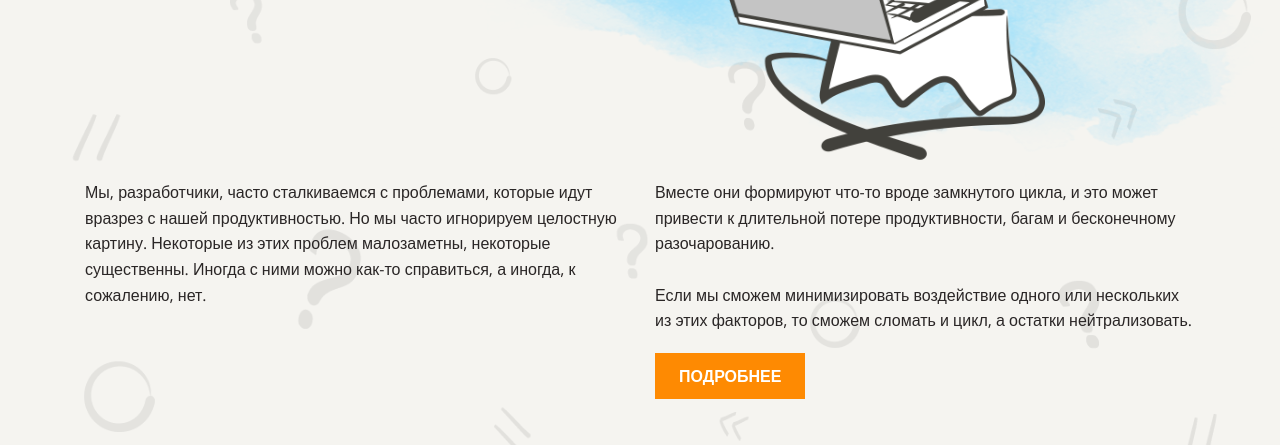
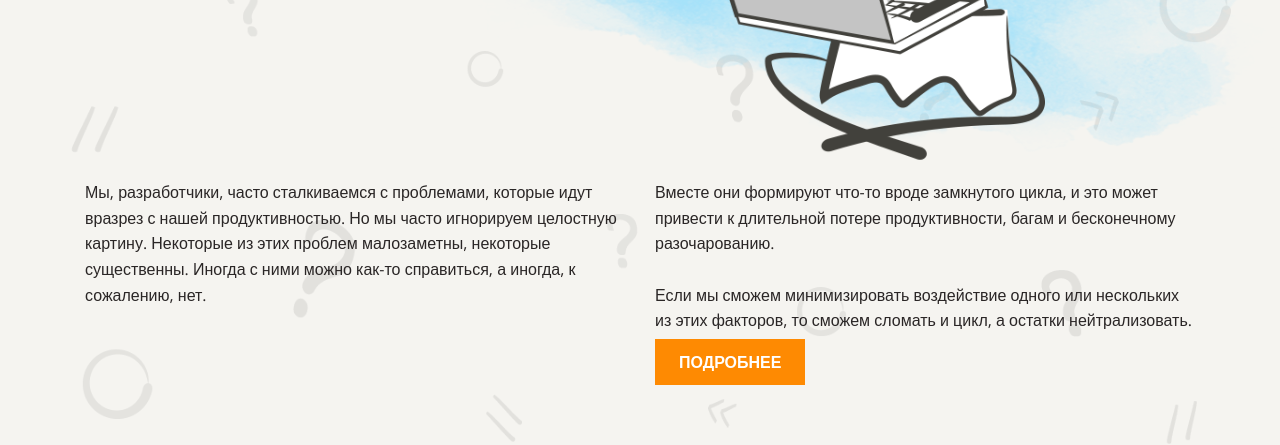
Before and after one commit to zhanybekzh/layout-designer-project-lvl1, a website: page src/index.html in a window 1280 px wide. Shown: the part 380-825 px from the top of the page. Drawn offline with nearby package versions, Linux system fonts and the light colour scheme; a web font is replaced by a local one.

Commit message:
for tests

```diff
--- a/src/styles/style.css
+++ b/src/styles/style.css
@@ -115,9 +115,6 @@ body {
   text-transform: uppercase;
   background-color: #fe8a02;
   border: none;
-}
-.header--button {
-  margin-top: 30px;
 }
 
 .section {
```
Also changed, not shown: README.md.
